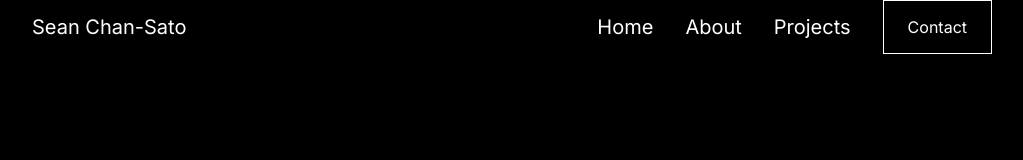
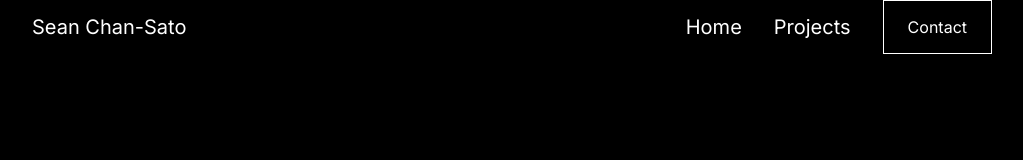
Before and after one commit to seanchansato/portfolio, a Next.js app: page / in a window 1280 px wide. Shown: the top 160 px of the page, without its empty margins (128-1151 px from the left). Built offline with nearby package versions, Linux system fonts and the light colour scheme.

Commit message:
navbar fix

```diff
--- a/src/components/Navbar.js
+++ b/src/components/Navbar.js
@@ -18,7 +18,6 @@ export default function Navbar() {
       <Link href="/" className="text-white text-xl">Sean Chan-Sato</Link>
       <div className="hidden md:flex items-center space-x-8">
         <Link href="#home" className="text-white text-xl">Home</Link>
-        <Link href="#about" className="text-white text-xl">About</Link>
         <Link href="#projects" className="text-white text-xl">Projects</Link>
         <Link href="#contact" className="border border-white text-white text-base py-3.5 px-6 rounded-lg transition-colors duration-300 hover:bg-white hover:text-black">Contact</Link>
       </div>
```
